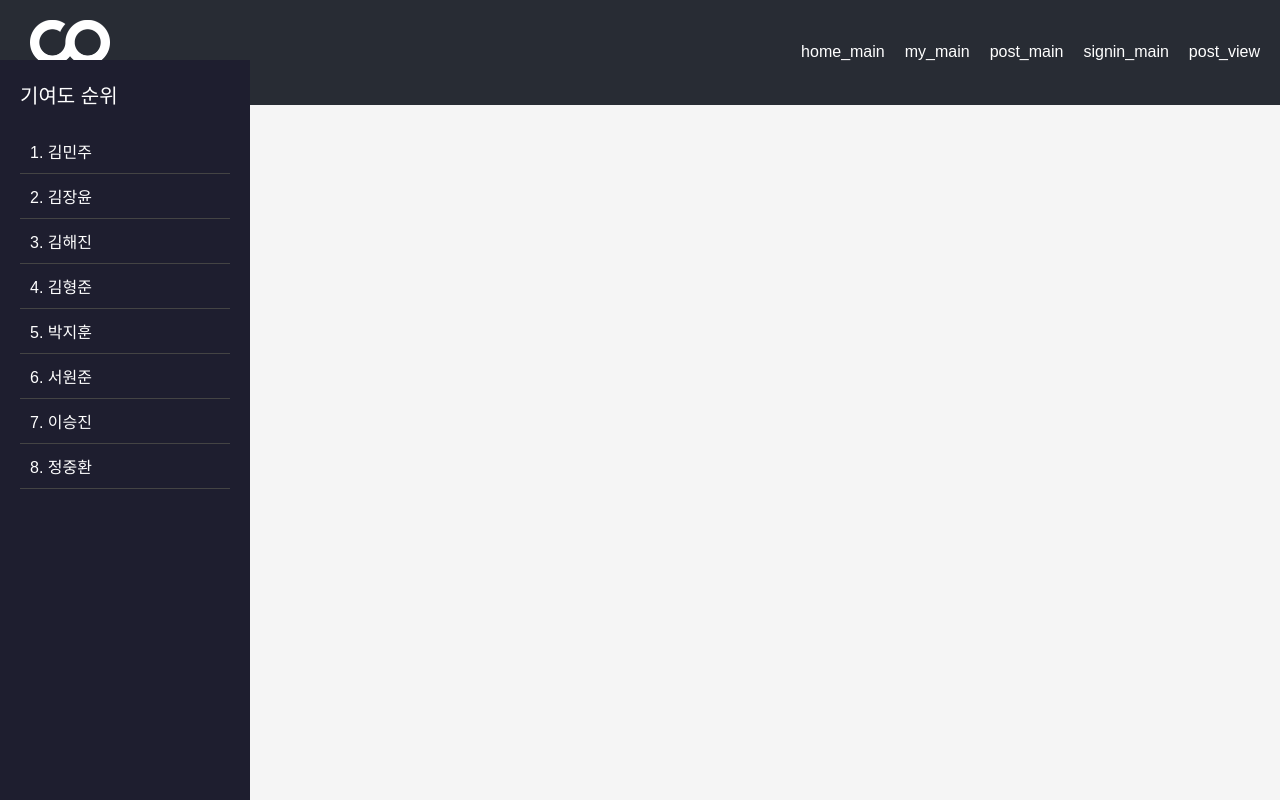
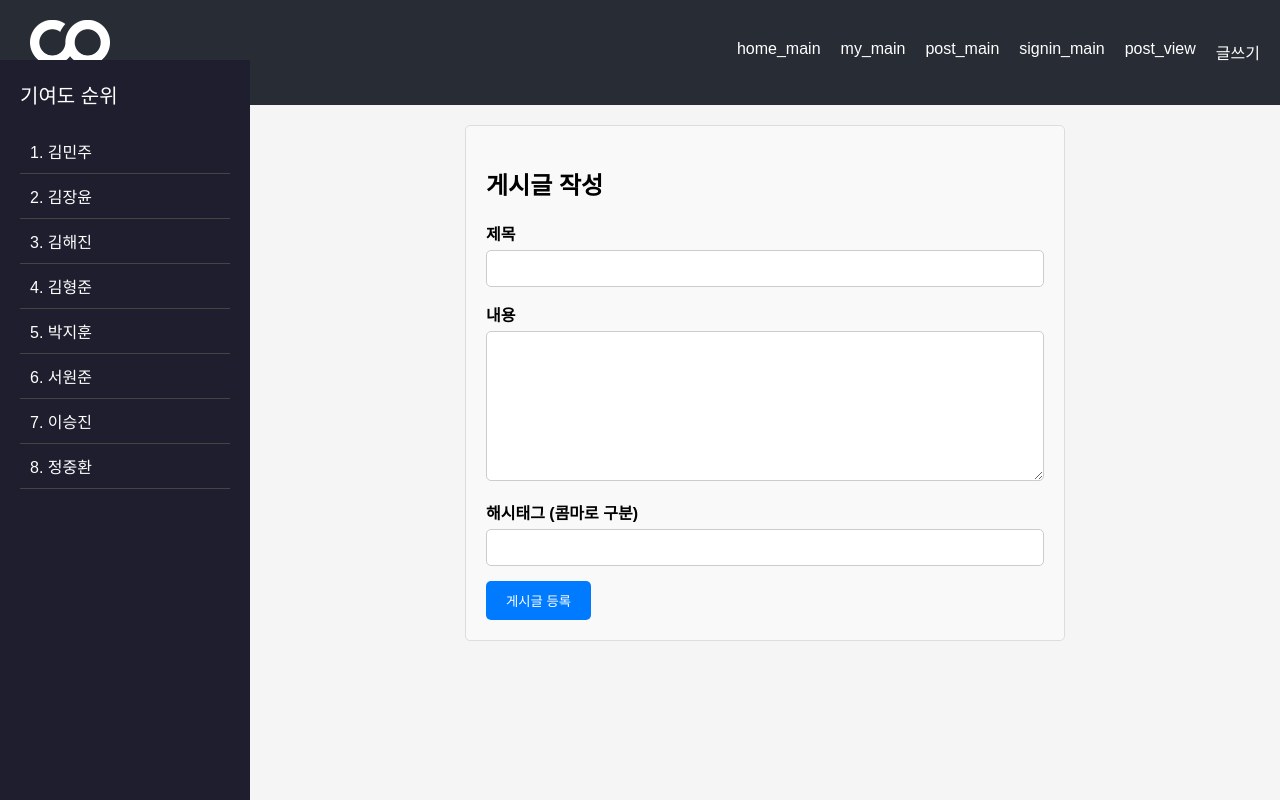
Before and after one commit to Core-View/Front-End, a React (Create React App) app in the folder front/: page /post_write in a window 1280 px wide. Built offline with nearby package versions, Linux system fonts and the light colour scheme.

Commit message:
Feat: 게시글 작성 페이지 레이아웃 작성

```diff
--- a/front/src/App.js
+++ b/front/src/App.js
@@ -14,7 +14,8 @@ import SignUp from "./Sign/Sign_up/signup_main";
 // Post
 import Post from "./Post/post_main";
 import PostView from "./Post/post_view";
-import CodeEditor from "./Post/post_code_editor";
+import PostWrite from "./Post/post_write";
+// import CodeEditor from "./Post/post_code_editor";
 
 function App() {
   return (
@@ -29,8 +30,9 @@ function App() {
               <Route path="my_main" element={<Mypage />} />
               <Route path="my_modify" element={<Mymodify />} />
               <Route path="post_main" element={<Post />} />
-              <Route path="post_code" element={<CodeEditor />} />
+              {/* <Route path="post_code" element={<CodeEditor />} /> */}
               <Route path="post_view" element={<PostView />} />
+              <Route path="post_write" element={<PostWrite />} />
               <Route path="users">
                 <Route path="sign-in" element={<SignIn />} />
                 <Route path="sign-up" element={<SignUp />} />
--- a/front/src/Common/Header.jsx
+++ b/front/src/Common/Header.jsx
@@ -26,6 +26,9 @@ function Header() {
           <li>
             <Link to="post_view">post_view</Link>
           </li>
+          <li>
+            <Link to="post_write">글쓰기</Link>
+          </li>
         </ul>
       </nav>
     </header>
--- a/front/src/Post/post_write.css
+++ b/front/src/Post/post_write.css
@@ -0,0 +1,44 @@
+.post-write-container {
+    max-width: 600px;
+    margin: 0 auto;
+    padding: 20px;
+    background-color: #f9f9f9;
+    border: 1px solid #ddd;
+    border-radius: 5px;
+}
+
+.post-write-form .form-group {
+    margin-bottom: 15px;
+}
+
+.post-write-form label {
+    display: block;
+    margin-bottom: 5px;
+    font-weight: bold;
+}
+
+.post-write-form input[type="text"],
+.post-write-form textarea {
+    width: 100%;
+    padding: 10px;
+    border: 1px solid #ccc;
+    border-radius: 5px;
+}
+
+.post-write-form textarea {
+    height: 150px;
+    resize: vertical;
+}
+
+.post-write-form button {
+    padding: 10px 20px;
+    background-color: #007bff;
+    color: #fff;
+    border: none;
+    border-radius: 5px;
+    cursor: pointer;
+}
+
+.post-write-form button:hover {
+    background-color: #0056b3;
+}
--- a/front/src/Post/post_write.jsx
+++ b/front/src/Post/post_write.jsx
@@ -0,0 +1,75 @@
+import React, { useState } from "react";
+import axios from "axios";
+import "./post_write.css";
+
+const PostWrite = () => {
+    const [title, setTitle] = useState("");
+    const [content, setContent] = useState("");
+    const [hashtags, setHashtags] = useState("");
+
+    const handleSubmit = async (e) => {
+        e.preventDefault();
+
+        // 서버로 보낼 데이터
+        const postData = {
+            title,
+            content,
+            hashtags: hashtags.split(",").map((tag) => tag.trim()), // 해시태그를 배열로 변환
+        };
+
+        try {
+        // MySQL 서버에 데이터 전송
+        const response = await axios.post("YOUR_SERVER_ENDPOINT/posts", postData);
+
+        if (response.status === 200) {
+            alert("게시글이 성공적으로 등록되었습니다!");
+            // 폼 초기화
+            setTitle("");
+            setContent("");
+            setHashtags("");
+        }
+        } catch (error) {
+            console.error("게시글 등록 중 오류 발생:", error);
+            alert("게시글 등록 중 오류가 발생했습니다.");
+        }
+    };
+
+    return (
+        <div className="post-write-container">
+        <h2>게시글 작성</h2>
+        <form onSubmit={handleSubmit} className="post-write-form">
+            <div className="form-group">
+            <label htmlFor="title">제목</label>
+            <input
+                type="text"
+                id="title"
+                value={title}
+                onChange={(e) => setTitle(e.target.value)}
+                required
+            />
+            </div>
+            <div className="form-group">
+            <label htmlFor="content">내용</label>
+            <textarea
+                id="content"
+                value={content}
+                onChange={(e) => setContent(e.target.value)}
+                required
+            ></textarea>
+            </div>
+            <div className="form-group">
+            <label htmlFor="hashtags">해시태그 (콤마로 구분)</label>
+            <input
+                type="text"
+                id="hashtags"
+                value={hashtags}
+                onChange={(e) => setHashtags(e.target.value)}
+            />
+            </div>
+            <button type="submit">게시글 등록</button>
+        </form>
+        </div>
+    );
+};
+
+export default PostWrite;
```
